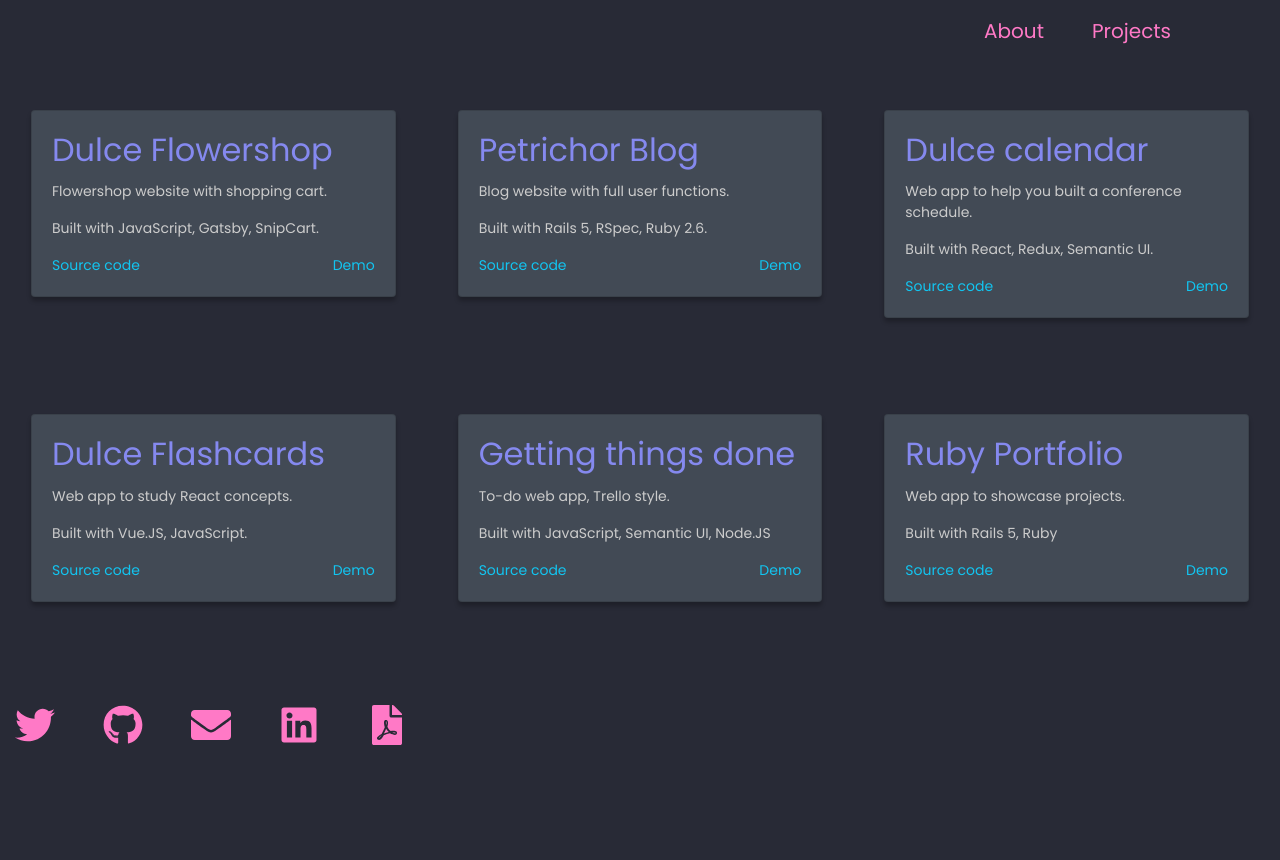
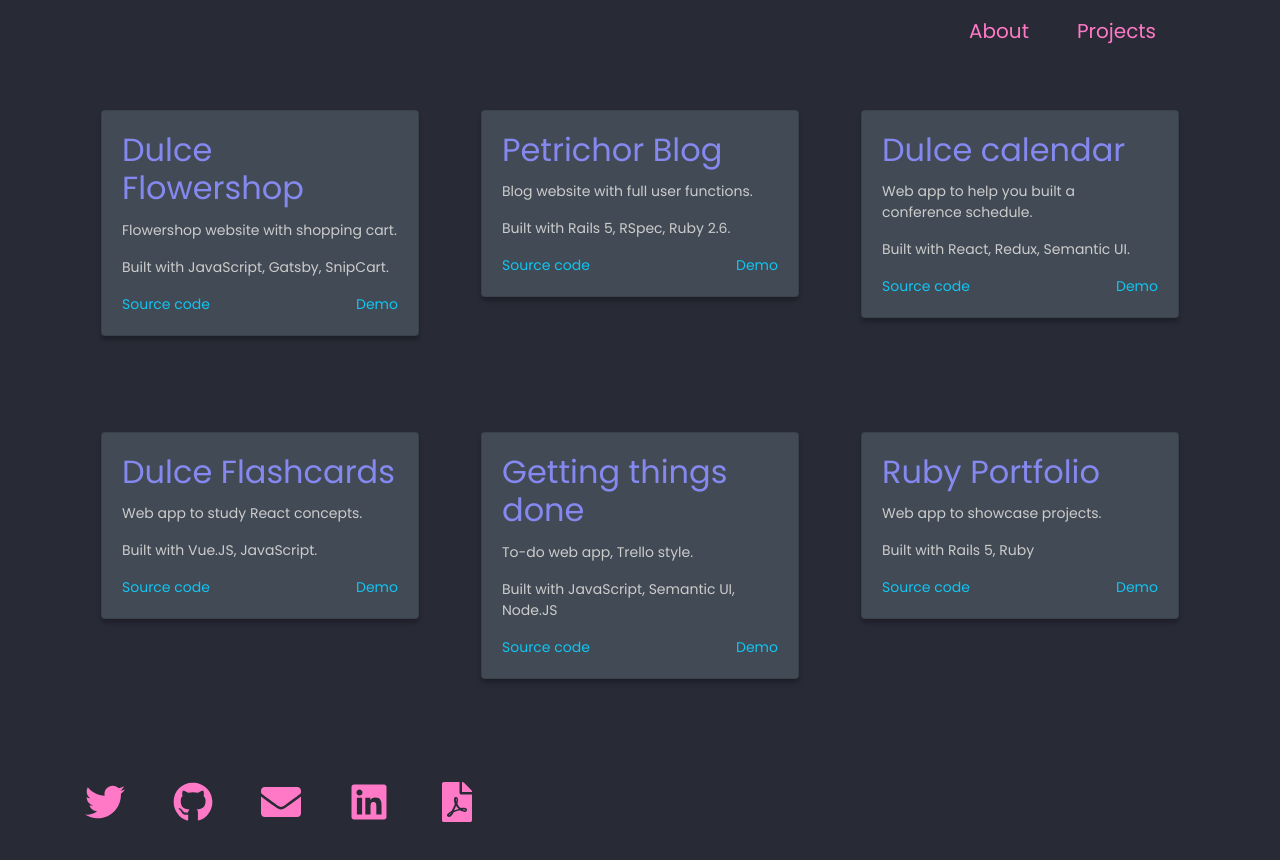
Before and after one commit to F-LuisCuevas/Luis-Gatsby, a Gatsby site: page /projects in a window 1280 px wide. Before the commit the page ends 800 px from the top, so only its background shows below. Built offline with nearby package versions, Linux system fonts and the light colour scheme; Gatsby itself is replaced by a stand-in of ours.

Commit message:
Minor fixes on classnames

```diff
--- a/src/pages/projects.js
+++ b/src/pages/projects.js
@@ -10,7 +10,7 @@ function Projects({ data }) {
   const projectList = data.allProjectsYaml.edges
 
   return (
-    <div className="container-fluid">
+    <div className="container">
       <Navbar />
       <Helmet>
         <meta charSet="utf-8" />
```
